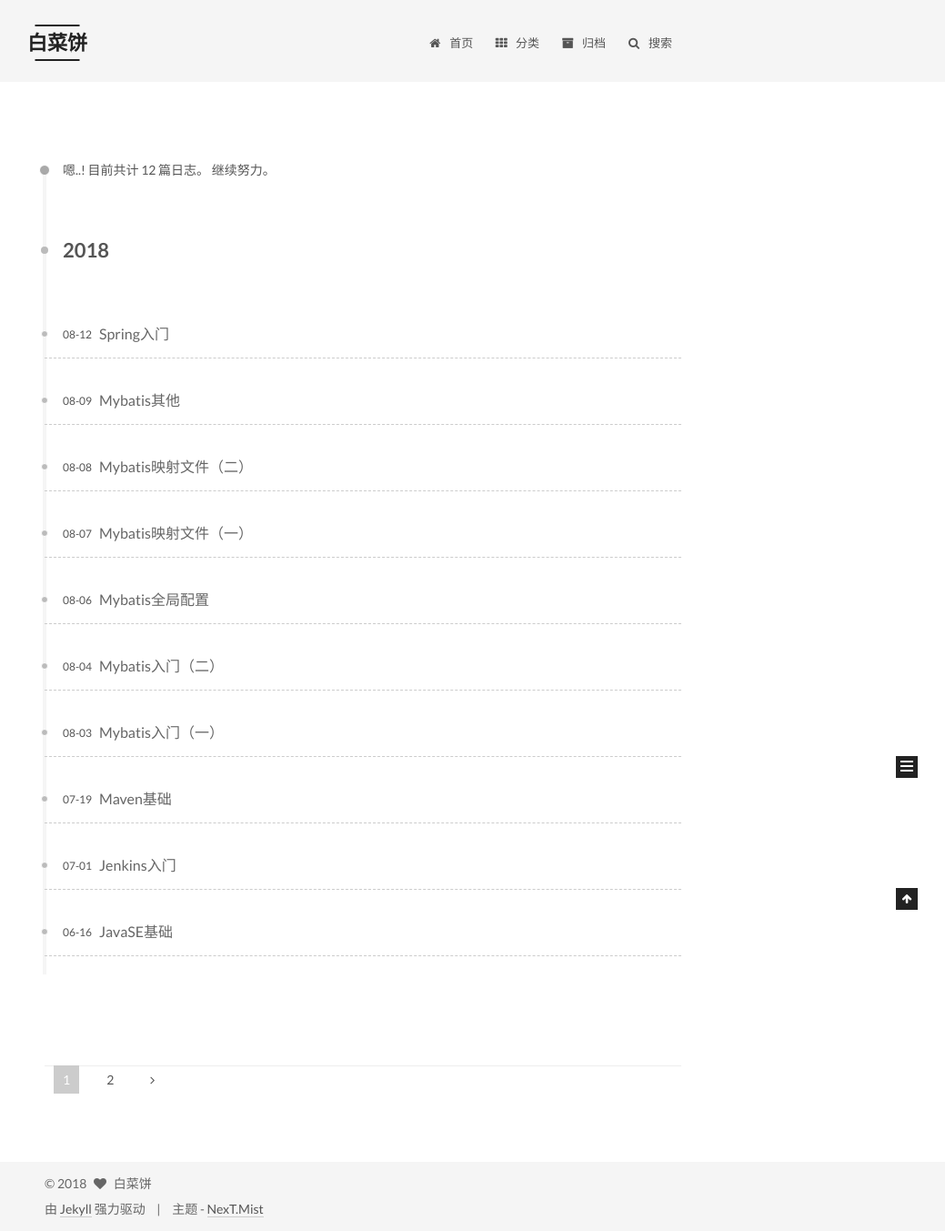
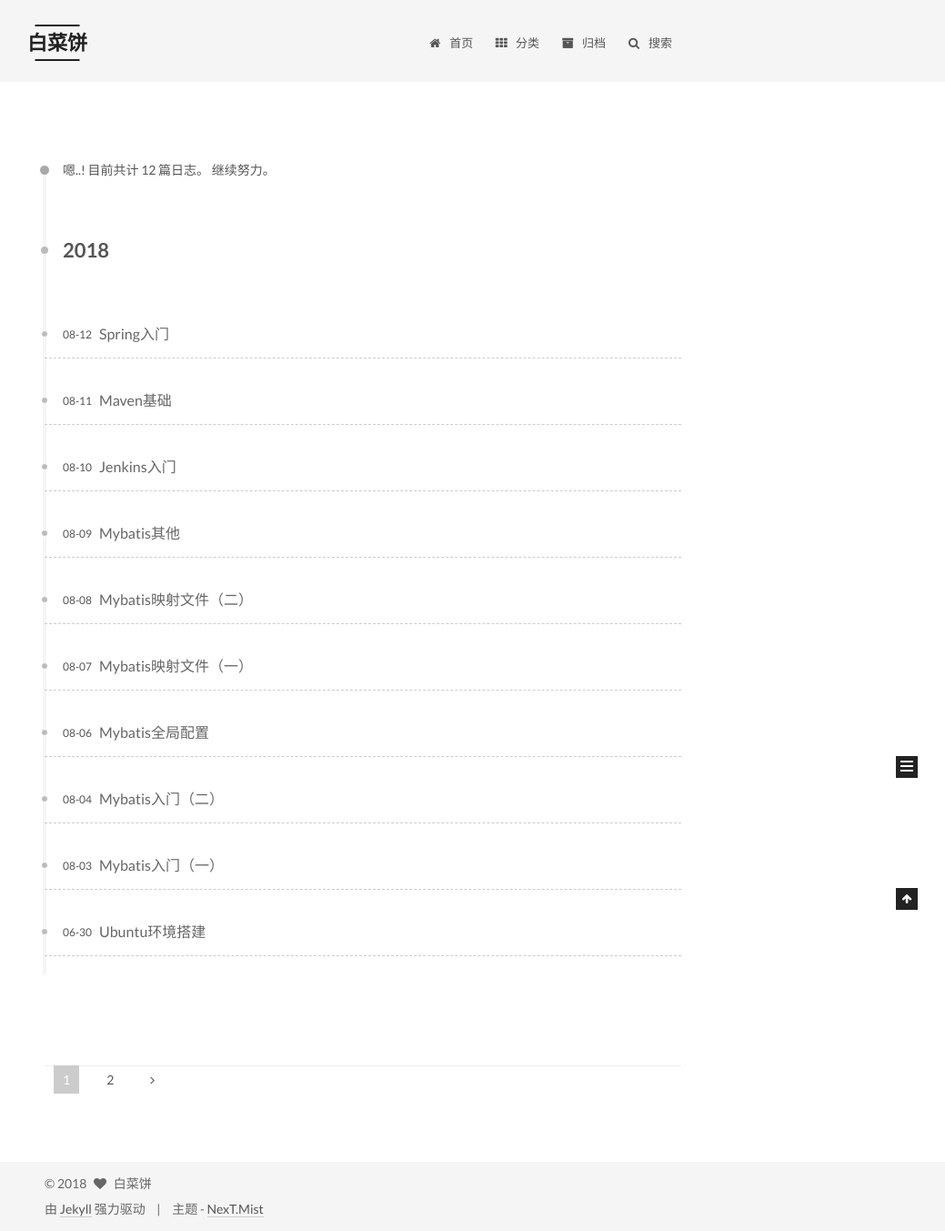
Before and after one commit to wocaishiliuke/wocaishiliuke.github.io, a Jekyll site: the page built from archives/index.html, in a window 1280 px wide. Shown: the whole page at 91% size, without its empty margins (241-1280 px from the left). Built offline with Jekyll 4.4.1, drawn with Linux system fonts in a browser that asks for light colours.

Commit message:
调整顺序

````diff
--- a/_posts/Jenkins/2018-07-01-Jenkins01.md
+++ b/_posts/Jenkins/2018-08-10-Jenkins01.md
@@ -1,6 +1,6 @@
 ---
 title: Jenkins入门
-date: 2018-07-01 19:01:09
+date: 2018-08-10 19:01:09
 categories:
     - Jenkins
 tags:
--- a/_posts/Linux/2018-06-16-Ubuntu01.md
+++ b/_posts/Linux/2018-06-30-Ubuntu01.md
@@ -1,6 +1,6 @@
 ---
 title: Ubuntu环境搭建
-date: 2018-06-16 19:01:09
+date: 2018-06-30 19:01:09
 categories:
     - Linux
 tags:
@@ -255,7 +255,7 @@
 sudo apt-get install ssh
 ```
 
--2.启动
+- 2.启动
 
 ```
 # 查看是否有sshd进程
--- a/_posts/Maven/2018-07-02-Maven01.md
+++ b/_posts/Maven/2018-08-11-Maven01.md
@@ -1,6 +1,6 @@
 ---
 title: Maven基础
-date: 2018-07-19 19:01:09
+date: 2018-08-11 19:01:09
 categories:
     - Maven
 tags:
````
Also changed, not shown: other parts of _posts/Linux/2018-06-30-Ubuntu01.md (+1 -1 lines).
